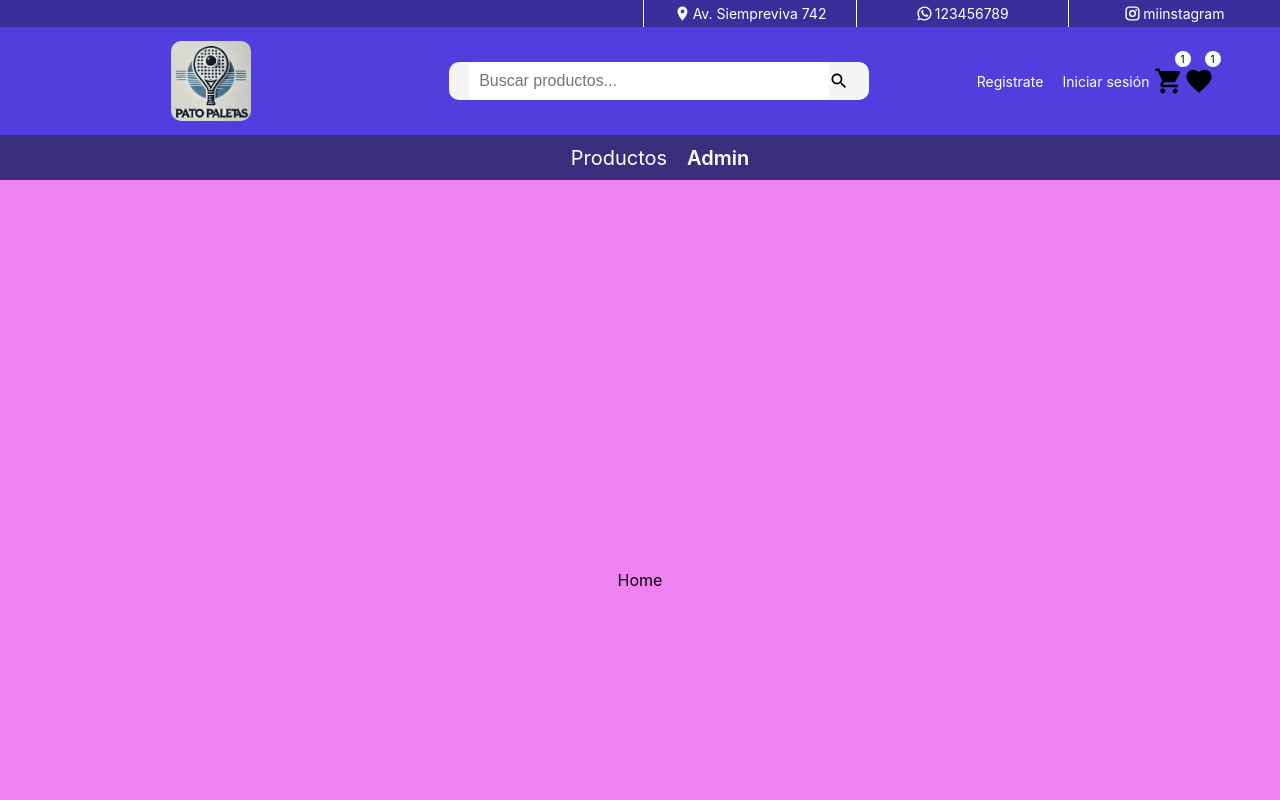
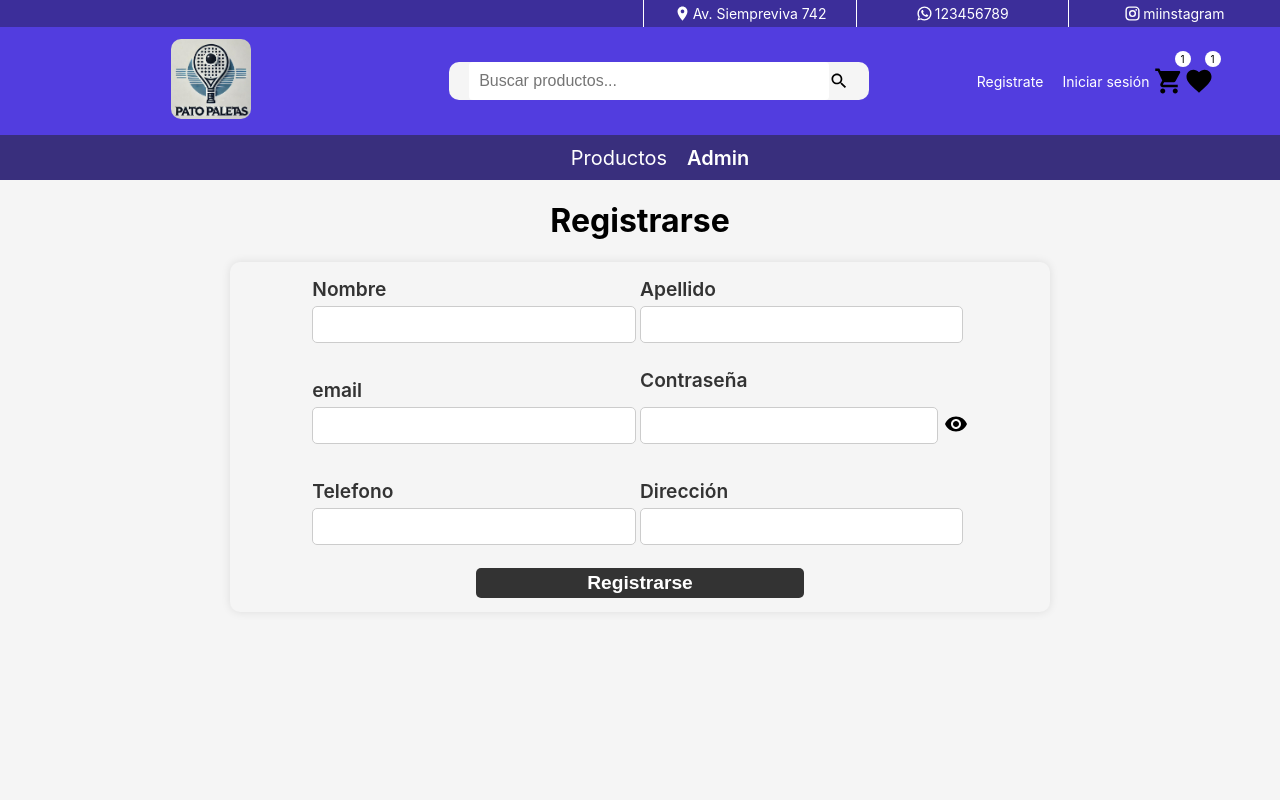
Before and after one commit to fmarcos38/Front-ecommerce-paletas-padel, a React (Create React App) app: page /registrarse in a window 1280 px wide. Shown: the top 800 px of the page. Built offline with nearby package versions, Linux system fonts and the light colour scheme.

Commit message:
registrarse

```diff
--- a/src/App.js
+++ b/src/App.js
@@ -1,9 +1,12 @@
 import React from 'react';
 import { AppProvider } from './context';
+import { Route, Routes } from 'react-router-dom';
 import Navbar from './components/Navbar';
 import Home from './pages/Home';
+import RegistrarsePage from './pages/Registrarse';
 import Footbar from './components/Footbar';
 import './App.css';
+
 
 function App() {
   return (
@@ -14,7 +17,10 @@ function App() {
       </header>
 
       <main>
-        <Home />
+        <Routes>
+            <Route path="/" element={<Home/>} />
+            <Route path="/registrarse" element={<RegistrarsePage/>} />
+        </Routes>
       </main>
 
       <footer>
--- a/src/components/NavbarMed/index.jsx
+++ b/src/components/NavbarMed/index.jsx
@@ -95,7 +95,9 @@ function NavbarMed({isOpen, menuRef, menuItemsRef, toggleMenu, handleLogOut}) {
             </div>
 
             <div className='col-2'>
-                <img src={logo} alt='logo' className='logo-navbar' />
+                <NavLink to='/'>
+                    <img src={logo} alt='logo' className='logo-navbar' />
+                </NavLink>
             </div>
 
             <div className='col-3'>
@@ -104,7 +106,7 @@ function NavbarMed({isOpen, menuRef, menuItemsRef, toggleMenu, handleLogOut}) {
 
             <div className='col-4'>
                 <div className='cont-registrate'>
-                    <NavLink to='/registrate' className='link-navbar'>Registrate</NavLink>
+                    <NavLink to='/registrarse' className='link-navbar'>Registrate</NavLink>
                 </div>
                 <div className='cont-login'>
                     <NavLink to='/login' className='link-navbar'>Iniciar sesión</NavLink>
--- /dev/null
+++ b/src/components/Registrarse/index.jsx
@@ -0,0 +1,169 @@
+import React, { useState } from 'react';
+import VisibilityIcon from '@mui/icons-material/Visibility';
+import './styles.css';
+
+function Registrarse() {
+
+    const [nombre, setNombre] = useState('');
+    const [apellido, setApellido] = useState('');
+    const [email, setemail] = useState('');
+    const [contraseña, setContraseña] = useState('');
+    const [telefono, setTelefono] = useState('');
+    const [direccion, setDireccion] = useState('');
+    const [error, setError] = useState(null);
+
+    const onChangeNombre = (e) => {
+        setNombre(e.target.value);
+    }
+    const onChangeApellido = (e) => {
+        setApellido(e.target.value);
+    }
+    const onChangeemail = (e) => {
+        setemail(e.target.value);
+    }
+    const onChangeContraseña = (e) => {
+        setContraseña(e.target.value);
+    }
+    const onChangeTelefono = (e) => {
+        setTelefono(e.target.value);
+    }
+    const onChangeDireccion = (e) => {
+        setDireccion(e.target.value);
+    }
+    //funcion para ver la contraseña
+    const onClickVerContraseña = () => {
+        const inputContraseña = document.querySelector('.input-contraseña');
+        if(inputContraseña.type === 'password') { //le cambio el tipo de input
+            inputContraseña.type = 'text';
+        }else {
+            inputContraseña.type = 'password';
+        }
+    }
+    //valida errores
+    const validar = () => {
+        const newError = {};
+
+        if(!nombre) {
+            newError.nombre = 'El campo nombre es obligatorio';
+        }
+        if(!apellido) {
+            newError.apellido = 'El campo apellido es obligatorio';
+        }
+        if(!email) {
+            newError.email = 'El campo email es obligatorio';
+        }else if (!/\S+@\S+\.\S+/.test(email)) {
+            newError.email = 'El email no es válido';
+        }
+        if(!contraseña) {
+            newError.contraseña = 'El campo contraseña es obligatorio';
+        }
+        if(!telefono) {
+            newError.telefono = 'El campo telefono es obligatorio';
+        }
+        if(!direccion) {
+            newError.direccion = 'El campo direccion es obligatorio';
+        }
+        //actualizo el estado local de errors
+        setError(newError);
+
+        //si el objeto newError esta vacio, retorna true
+        if(Object.keys(newError).length) return true;
+        return false;
+    }
+
+    const handleSubmit = (e) => {
+        e.preventDefault();
+
+    }
+
+
+    return (
+        <div className='cont-registrarse'>
+            <form onSubmit={handleSubmit} className='form-registrarse'>
+                <div className='cont-inputs'>
+                    <div className='cont-nombre'>
+                        <label className='label-input'>Nombre</label>
+                        <input
+                            type="text"
+                            value={nombre}
+                            onChange={(e) => {onChangeNombre(e)}}
+                            className='input-nombre'
+                        />
+                        {error?.nombre && <p className='error'>{error.nombre}</p>}
+                    </div>
+                    <div className='cont-apellido'>
+                        <label className='label-input'>Apellido</label>
+                        <input
+                            type="text"
+                            value={apellido}
+                            onChange={(e) => {onChangeApellido(e)}}
+                            className='input-apellido'
+                        />
+                        {error?.apellido && <p className='error'>{error.apellido}</p>}
+                    </div>
+                </div>
+
+                <div className='cont-inputs'>
+                    <div className='cont-email'>
+                        <label className='label-input'>email</label>
+                        <input
+                            type="email"
+                            value={email}
+                            onChange={(e) => {onChangeemail(e)}}
+                            className='input-email'
+                        />
+                        {error?.email && <p className='error'>{error.email}</p>}
+                    </div>
+                    <div className='cont-contraseña'>
+                        <label className='label-input'>Contraseña</label>
+                        <div className='cont-pass-viewPass'>
+                        <input
+                            type="password"
+                            value={contraseña}
+                            onChange={(e) => {onChangeContraseña(e)}}
+                            className='input-contraseña'
+                        />
+                        <button
+                            type='button'
+                            className='btn-viewPass'
+                            onClick={() => {onClickVerContraseña()}}
+                        >
+                            <VisibilityIcon />
+                        </button>
+                        </div>
+                        {error?.contraseña && <p className='error'>{error.contraseña}</p>}
+                    </div>
+                </div>
+
+                <div className='cont-inputs'>
+                    <div className='cont-telefono'>
+                        <label className='label-input'>Telefono</label>
+                        <input
+                            type="number"
+                            value={telefono}
+                            onChange={(e) => {onChangeTelefono(e)}}
+                            className='input-telefono'
+                        />
+                        {error?.telefono && <p className='error'>{error.telefono}</p>}
+                    </div>
+                    <div className='cont-direccion'>
+                        <label className='label-input'>Dirección</label>
+                        <input
+                            type="text"
+                            value={direccion}
+                            onChange={(e) => {onChangeDireccion(e)}}
+                            className='input-direccion'
+                        />
+                        {error?.direccion && <p className='error'>{error.direccion}</p>}
+                    </div>
+                </div>
+
+                <div className='cont-btn-registrarse'>
+                    <button type="submit" className='btn-registrarse'>Registrarse</button>
+                </div>
+            </form>
+        </div>
+    )
+}
+
+export default Registrarse
--- /dev/null
+++ b/src/components/Registrarse/styles.css
@@ -0,0 +1,93 @@
+.cont-registrarse{
+    display: flex;
+    flex-direction: column;
+    justify-content: start;
+    align-items: center;
+    width: 80%;
+    height: 100%;
+}
+.form-registrarse{
+    display: flex;
+    flex-direction: column;
+    justify-content: center;
+    align-items: center;
+    width: 80%;
+    height: 350px;
+    background-color: #f5f5f5;
+    border-radius: 10px;
+    box-shadow: 0 0 10px rgba(0, 0, 0, 0.1);
+}
+.cont-inputs{
+    display: flex;
+    justify-content: center;
+    align-items: center;
+    width: 80%;
+    height: 100%;
+}
+.cont-nombre,
+.cont-apellido,
+.cont-email,
+.cont-contraseña,
+.cont-telefono,
+.cont-direccion {
+    display: flex;
+    flex-direction: column;
+    justify-content: center;
+    align-items: start;
+    width: 50%;
+    margin: 10px 0;
+}
+.cont-pass-viewPass{
+    display: flex;
+    justify-content: center;
+    align-items: center;
+    width: 100%;
+    margin: 10px 0;
+}
+.label-input{
+    font-size: 1.2rem;
+    font-weight: 600;
+    color: #333;
+    margin: 5px 0;
+}
+.input-nombre,
+.input-apellido,
+.input-email,
+.input-contraseña,
+.input-telefono,
+.input-direccion{
+    width: 95%;
+    height: 25px;
+    padding: 5px;
+    border: 1px solid #ccc;
+    border-radius: 5px;
+    outline: none;
+}
+.btn-viewPass{
+    width: 30px;
+    height: 30px;
+    background-color: #f5f5f5;
+    border: none;
+    border-radius: 5px;
+    outline: none;
+    cursor: pointer;
+}
+.cont-btn-registrarse{
+    display: flex;
+    justify-content: center;
+    align-items: center;
+    width: 80%;
+    height: 100%;
+}
+.btn-registrarse{
+    width: 50%;
+    height: 30px;
+    background-color: #333;
+    color: #fff;
+    font-size: 1.2rem;
+    font-weight: 600;
+    border: none;
+    border-radius: 5px;
+    outline: none;
+    cursor: pointer;
+}
--- a/src/index.js
+++ b/src/index.js
@@ -1,11 +1,11 @@
 import React from 'react';
 import ReactDOM from 'react-dom/client';
-import './index.css';
+import { Provider } from 'react-redux';
+import { BrowserRouter } from 'react-router-dom';
 import App from './App';
 import reportWebVitals from './reportWebVitals';
-import { Provider } from 'react-redux';
 import store from './redux/store';
-import { BrowserRouter } from 'react-router-dom';
+import './index.css';
 
 
 const root = ReactDOM.createRoot(document.getElementById('root'));
--- /dev/null
+++ b/src/pages/Registrarse/index.jsx
@@ -0,0 +1,15 @@
+import React from 'react';
+import './styles.css';
+
+import Registrarse from '../../components/Registrarse';
+
+function RegistrarsePage() {
+    return (
+        <div className='cont-registrarse-page'>
+            <h1>Registrarse</h1>
+            <Registrarse />
+        </div>
+    )
+}
+
+export default RegistrarsePage
--- /dev/null
+++ b/src/pages/Registrarse/styles.css
@@ -0,0 +1,8 @@
+.cont-registrarse-page{
+    display: flex;
+    flex-direction: column;
+    justify-content: center;
+    align-items: center;
+    height: 90vh;
+    background-color: #f5f5f5;
+}
```
